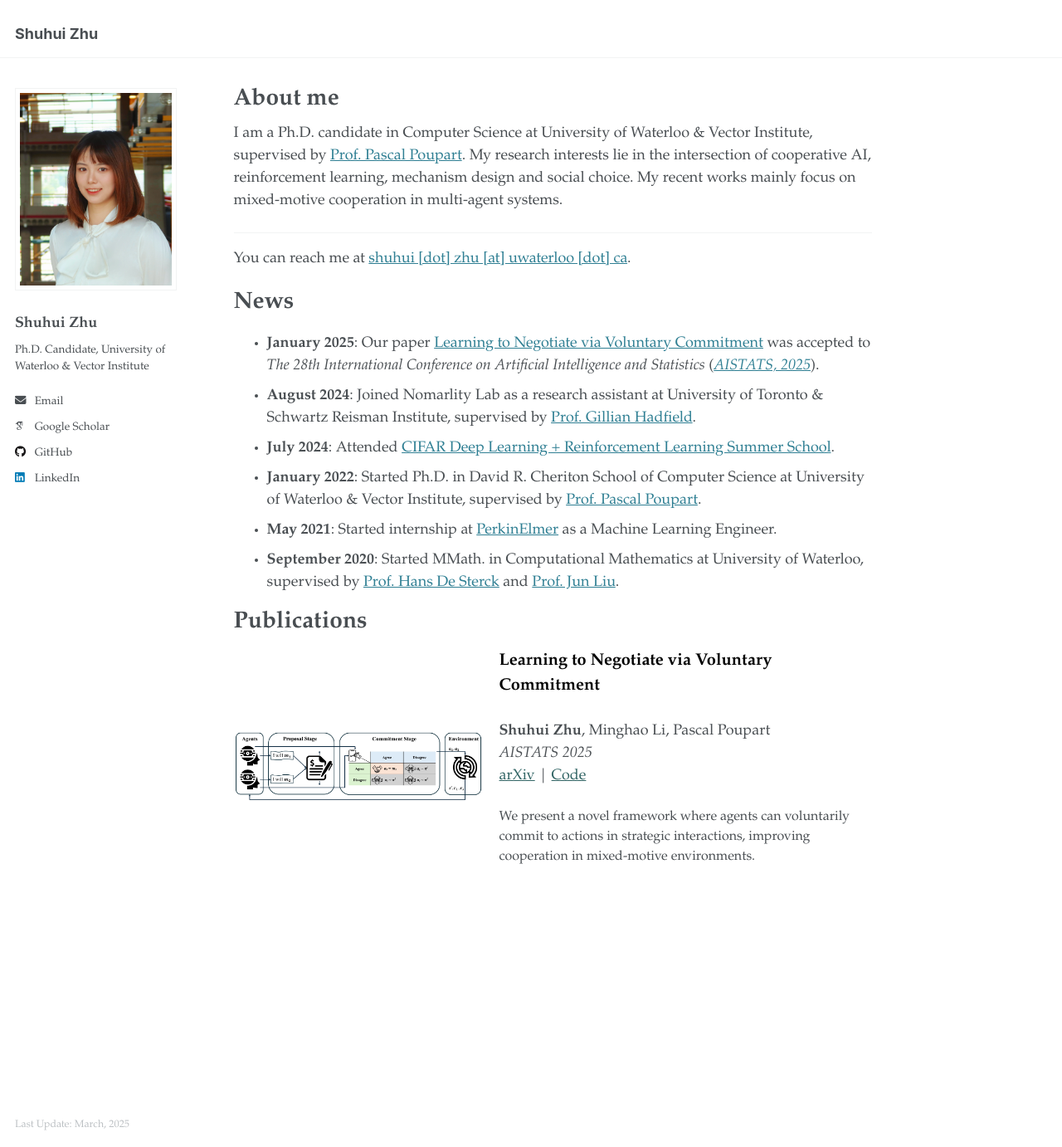
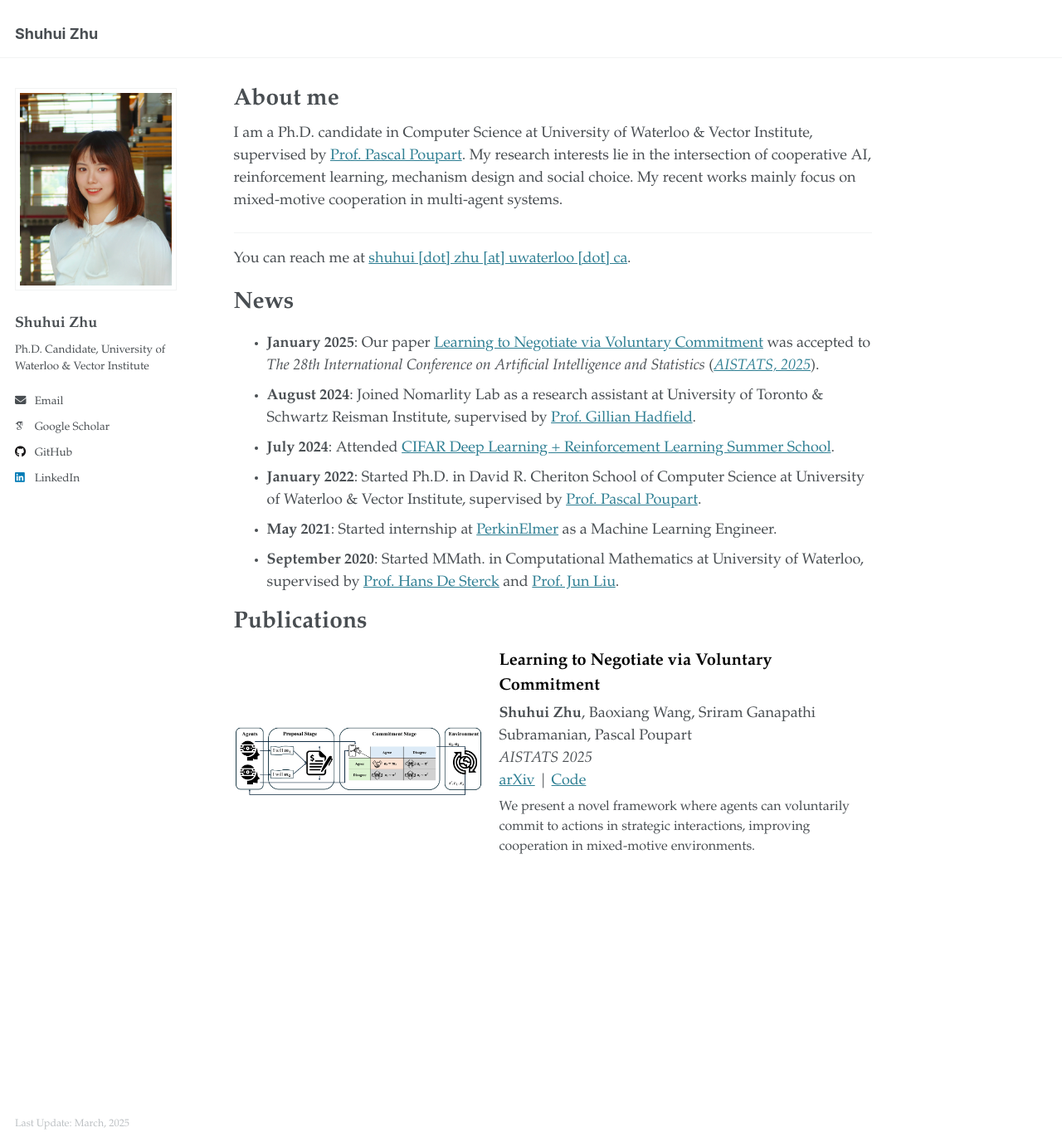
Before and after one commit to shuhui-zhu/shuhui-zhu.github.io, a Jekyll site: the page built from _pages/about.md, in a window 1280 px wide and 1382 px high. Shown: the whole window at 83% size. Built offline with Jekyll 4.4.1, drawn with Linux system fonts in a browser that asks for light colours; some web fonts are replaced.

Commit message:
update the margin

```diff
--- a/_pages/about.md
+++ b/_pages/about.md
@@ -28,16 +28,16 @@ Publications
     <img src="images/MCG.jpg" alt="Paper Figure" width="300">
   </div>
   <div style="flex: 1;">
-    <p style="font-size: 20px; font-weight: bold; color: #000;">
+    <p style="font-size: 20px; font-weight: bold; color: #000; margin-bottom: 5px;">
       Learning to Negotiate via Voluntary Commitment
     </p>
-    <p>
-      <b>Shuhui Zhu</b>, Minghao Li, Pascal Poupart<br>
+    <p style="margin-top: 0; margin-bottom: 5px;">
+      <b>Shuhui Zhu</b>, Baoxiang Wang, Sriram Ganapathi Subramanian, Pascal Poupart<br>
       <i>AISTATS 2025</i> <br>
-      <a href="https://arxiv.org/abs/your-paper-id" style="color: #336666;">arXiv</a> |
-      <a href="https://github.com/your-github-repo" style="color: #336666;">Code</a>
+      <a href="https://arxiv.org/abs/your-paper-id" style="color: #2E7F93;">arXiv</a> |
+      <a href="https://github.com/your-github-repo" style="color: #2E7F93;">Code</a>
     </p>
-    <p style="font-size: 16px; line-height: 1.5;">
+    <p style="font-size: 16px; line-height: 1.5; margin-top: 0">
       We present a novel framework where agents can voluntarily commit to actions in strategic interactions, improving cooperation in mixed-motive environments.
     </p>
   </div>
```
